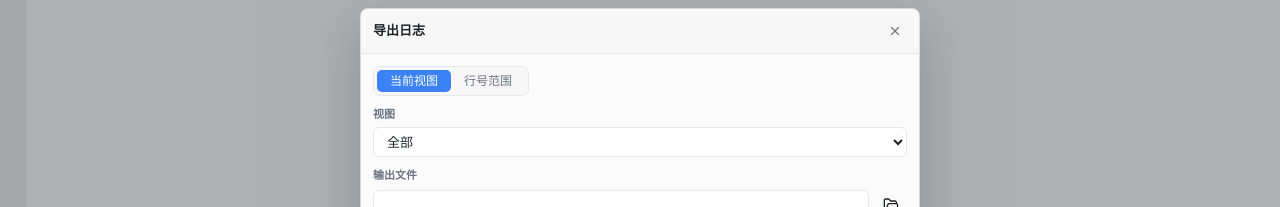
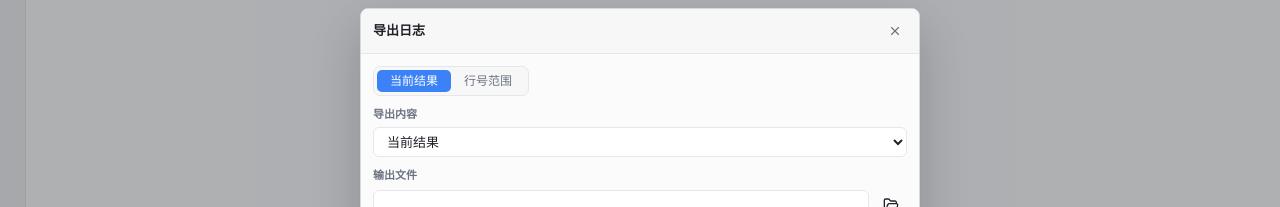
Before and after one commit to rxmt007/log-filter, a React (Vite) app: page / in a window 1280 px wide. Both pictures are taken after a click on the button 223 px from the left and 65 px from the top of the page. Shown: the part 251-458 px from the top of the page. Built offline with nearby package versions, Linux system fonts and the light colour scheme.

Commit message:
fix(ui): keep current result state in sync

```diff
--- a/src/App.tsx
+++ b/src/App.tsx
@@ -38,9 +38,13 @@ export default function App() {
     if (!hasFile) return;
     const timer = window.setTimeout(() => {
       const requestedRevision = filterRevision;
+      const requestedBookmarkRevision = bookmarkSensitiveRevision;
       setFilter(filter)
         .then((count) => {
-          if (useSession.getState().filterRevision !== requestedRevision) return;
+          const state = useSession.getState();
+          if (state.filterRevision !== requestedRevision) return;
+          const currentBookmarkRevision = state.filter.markedOnly ? state.bookmarkRevision : 0;
+          if (currentBookmarkRevision !== requestedBookmarkRevision) return;
           setFilteredLines(count);
         })
         .catch((err) => {
--- a/src/components/ToolDialogs.tsx
+++ b/src/components/ToolDialogs.tsx
@@ -12,10 +12,10 @@ interface DialogProps {
 }
 
 const VIEW_LABELS: Record<RowsView, string> = {
-  all: "全部",
-  filtered: "过滤",
-  bookmarks: "书签",
-  errors: "错误",
+  all: "全部日志",
+  filtered: "当前结果",
+  bookmarks: "已标记",
+  errors: "错误/Fatal",
 };
 
 function DialogShell({
@@ -49,10 +49,9 @@ function StatusLine({ text, tone }: { text: string; tone?: "error" | "ok" }) {
 
 export function ExportDialog({ onClose }: DialogProps) {
   const status = useSession((s) => s.status);
-  const view = useSession((s) => s.view);
   const selectedLine = useSession((s) => s.selectedLine);
   const [mode, setMode] = useState<"view" | "range">("view");
-  const [exportView, setExportView] = useState<RowsView>(view);
+  const [exportView, setExportView] = useState<RowsView>("filtered");
   const [startLine, setStartLine] = useState(selectedLine ?? 1);
   const [endLine, setEndLine] = useState(selectedLine ?? Math.max(1, status.totalLines));
   const [path, setPath] = useState("");
@@ -94,7 +93,7 @@ export function ExportDialog({ onClose }: DialogProps) {
       <div className="lf-dialog-body">
         <div className="lf-segmented">
           <button data-active={mode === "view"} type="button" onClick={() => setMode("view")}>
-            当前视图
+            当前结果
           </button>
           <button data-active={mode === "range"} type="button" onClick={() => setMode("range")}>
             行号范围
@@ -103,7 +102,7 @@ export function ExportDialog({ onClose }: DialogProps) {
 
         {mode === "view" ? (
           <label className="lf-form-field">
-            <span>视图</span>
+            <span>导出内容</span>
             <select value={exportView} onChange={(e) => setExportView(e.target.value as RowsView)}>
               {(Object.keys(VIEW_LABELS) as RowsView[]).map((key) => (
                 <option key={key} value={key}>
--- a/src/index.css
+++ b/src/index.css
@@ -596,23 +596,6 @@
   font-weight: 600;
 }
 
-.lf-view-toggle {
-  height: 22px;
-  border: 1px solid var(--lf-border);
-  border-radius: 5px;
-  background: transparent;
-  color: var(--lf-text-dim);
-  padding: 0 8px;
-  font-size: 11px;
-  cursor: pointer;
-}
-
-.lf-view-toggle[data-active="true"] {
-  color: var(--lf-accent-strong);
-  border-color: var(--lf-accent);
-  background: var(--lf-accent-soft);
-}
-
 .lf-filter-fields {
   display: grid;
   grid-template-columns: repeat(3, minmax(220px, 1fr));
--- a/src/store/session.ts
+++ b/src/store/session.ts
@@ -133,6 +133,7 @@ export const useSession = create<SessionState>()((set) => ({
     })),
   setFilteredLines: (count) =>
     set((s) => ({
+      selectedResultIndex: null,
       status: { ...s.status, filteredLines: count },
       filterResultRevision: s.filterResultRevision + 1,
     })),
```
